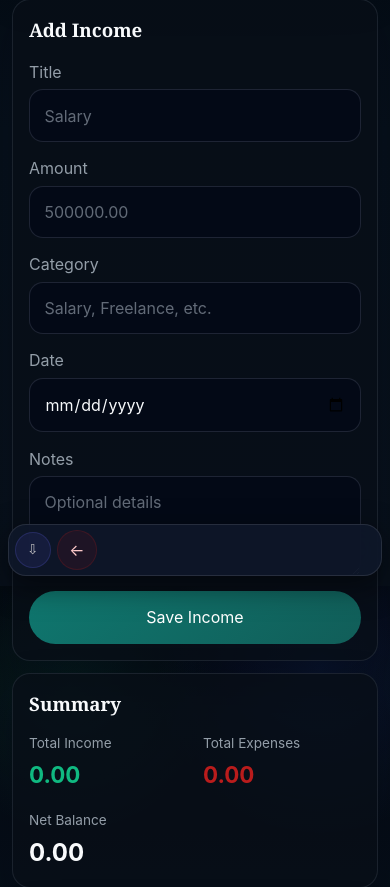
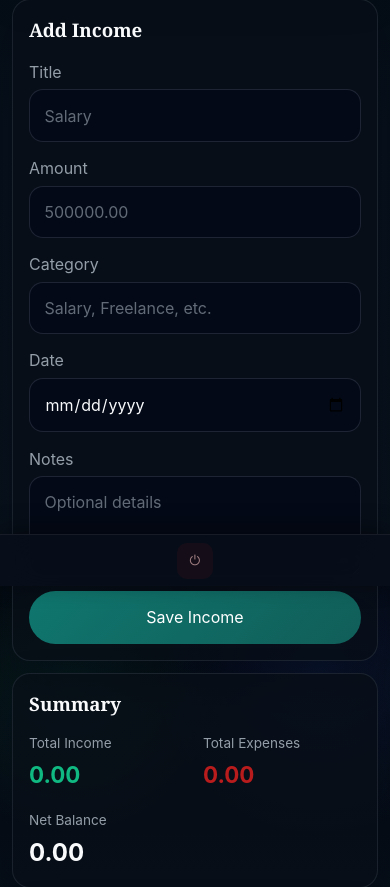
Before and after one commit to DeveloperGru141/expense_tracker, a Python web app: template templates/income.html in a window 390 px wide. Shown: the part 258-1145 px from the top of the page. Run offline with Jinja, Linux system fonts and the light colour scheme; the template is opened without the code that fills it, so the values that code supplies are empty.

Commit message:
Redesign mobile nav to professional bottom tab bar

```diff
--- a/static/style.css
+++ b/static/style.css
@@ -851,37 +851,35 @@ h1, h2, h3, h4, h5, h6 {
 }
 
 
-/* Mobile Bottom Navigation - Pill Style */
+/* Mobile Bottom Navigation - Professional Tab Bar */
 .mobile-nav {
     display: none;
     position: fixed;
-    bottom: 0.65rem;
-    left: 0.5rem;
-    right: 0.5rem;
+    bottom: 0;
+    left: 0;
+    right: 0;
     height: auto;
     min-height: 52px;
-    padding: 0.25rem 0.35rem;
-    background: rgba(15, 23, 42, 0.92);
-    backdrop-filter: blur(20px);
-    -webkit-backdrop-filter: blur(20px);
-    border: 1px solid rgba(255, 255, 255, 0.1);
-    border-radius: 18px;
+    padding: 0.35rem 0.5rem;
+    background: rgba(8, 14, 26, 0.96);
+    backdrop-filter: blur(24px);
+    -webkit-backdrop-filter: blur(24px);
+    border-top: 1px solid rgba(255, 255, 255, 0.06);
     z-index: 200;
     align-items: center;
-    justify-content: flex-start;
-    gap: 0.1rem;
-    box-shadow: 0 10px 30px rgba(0, 0, 0, 0.5);
-    overflow-x: auto;
-    -webkit-overflow-scrolling: touch;
-    scrollbar-width: none;
-    scroll-behavior: smooth;
-    scroll-snap-type: x proximity;
-    scroll-padding-inline: 1rem;
-    padding-bottom: max(0.25rem, env(safe-area-inset-bottom, 0px));
-}
-
-.mobile-nav::-webkit-scrollbar {
-    display: none;
+    justify-content: center;
+    gap: 0;
+    box-shadow: 0 -4px 24px rgba(0, 0, 0, 0.4);
+    padding-bottom: max(0.35rem, env(safe-area-inset-bottom, 0px));
+}
+
+.mobile-nav-inner {
+    display: flex;
+    align-items: center;
+    justify-content: space-around;
+    max-width: 500px;
+    width: 100%;
+    margin: 0 auto;
 }
 
 .mobile-nav-link {
@@ -889,57 +887,68 @@ h1, h2, h3, h4, h5, h6 {
     flex-direction: column;
     align-items: center;
     justify-content: center;
-    gap: 0.1rem;
-    padding: 0.25rem 0.6rem;
-    border-radius: 999px;
-    color: rgba(249, 245, 238, 0.6);
+    gap: 0.2rem;
+    padding: 0.3rem 0.4rem;
+    border-radius: 12px;
+    color: rgba(249, 245, 238, 0.45);
     text-decoration: none;
     font-size: 0.6rem;
     font-weight: 500;
     white-space: nowrap;
     transition: all 0.2s ease;
-    flex: 0 0 auto;
-    min-height: 40px;
+    flex: 1;
+    min-height: 44px;
+    max-width: 80px;
     -webkit-tap-highlight-color: transparent;
     user-select: none;
-    scroll-snap-align: center;
+    position: relative;
 }
 
 .mobile-nav-link .nav-icon {
-    font-size: 1rem;
+    font-size: 1.15rem;
     line-height: 1;
+    transition: transform 0.2s ease;
 }
 
 .mobile-nav-label {
-    font-size: 0.55rem;
+    font-size: 0.5rem;
     line-height: 1;
+    letter-spacing: 0.02em;
+    opacity: 0.85;
 }
 
 .mobile-nav-link.active {
     color: #ffffff;
-    background: rgba(15, 118, 110, 0.9);
-}
-
-.mobile-nav-link:hover, .mobile-nav-link:active {
+}
+
+.mobile-nav-link.active::before {
+    content: '';
+    position: absolute;
+    top: -1px;
+    left: 50%;
+    transform: translateX(-50%);
+    width: 24px;
+    height: 2px;
+    background: var(--primary, #0f766e);
+    border-radius: 0 0 2px 2px;
+}
+
+.mobile-nav-link.active .nav-icon {
+    transform: translateY(-1px);
+}
+
+.mobile-nav-link:active {
     color: #ffffff;
-    background: rgba(255, 255, 255, 0.1);
-}
-
-.mobile-logout-form {
-    display: flex;
-    align-items: center;
-    gap: 0.15rem;
-    padding-left: 0.3rem;
-    flex: 0 0 auto;
-}
-
-.mobile-install-btn {
+    background: rgba(255, 255, 255, 0.06);
+}
+
+.mobile-logout-button {
     min-width: 36px;
     height: 36px;
-    border-radius: 50%;
-    background: rgba(99, 102, 241, 0.1);
-    border: 1px solid rgba(99, 102, 241, 0.2);
-    color: rgba(249, 245, 238, 0.75);
+    border-radius: 10px;
+    background: rgba(185, 28, 28, 0.08);
+    border: none;
+    color: rgba(254, 202, 202, 0.6);
     font-size: 0.85rem;
     padding: 0;
     cursor: pointer;
@@ -949,30 +958,17 @@ h1, h2, h3, h4, h5, h6 {
     transition: all 0.2s ease;
 }
 
-.mobile-install-btn:hover {
-    background: rgba(99, 102, 241, 0.25);
-    color: #f9f5ee;
-}
-
-.mobile-logout-button {
-    min-width: 40px;
-    height: 40px;
-    border-radius: 50%;
-    background: rgba(185, 28, 28, 0.1);
-    border: 1px solid rgba(185, 28, 28, 0.2);
+.mobile-logout-button:hover, .mobile-logout-button:active {
+    background: rgba(185, 28, 28, 0.2);
     color: #fecaca;
-    font-size: 1rem;
-    padding: 0;
-    cursor: pointer;
-    display: flex;
-    align-items: center;
-    justify-content: center;
-    transition: all 0.2s ease;
-}
-
-.mobile-logout-button:hover, .mobile-logout-button:active {
-    background: rgba(185, 28, 28, 0.3);
-}
+}
+
+.mobile-logout-form {
+    display: flex;
+    align-items: center;
+}
+
+
 
 
 .page-header,
@@ -1904,18 +1900,6 @@ input:-webkit-autofill:focus {
         min-width: 100% !important;
     }
 
-    .mobile-nav-link {
-        padding: 0.2rem 0.45rem;
-        min-height: 36px;
-    }
-
-    .mobile-nav-link .nav-icon {
-        font-size: 0.85rem;
-    }
-
-    .mobile-nav-label {
-        font-size: 0.5rem;
-    }
 }
 
 @media (pointer: coarse) {
--- a/templates/base.html
+++ b/templates/base.html
@@ -55,6 +55,7 @@
         </main>
 
         <nav class="mobile-nav" id="mobileNav" aria-label="Mobile navigation">
+            <div class="mobile-nav-inner">
                 {% for item in nav_items %}
                     <a
                         href="{{ item.path }}"
@@ -65,11 +66,11 @@
                         <span class="mobile-nav-label">{{ item.name }}</span>
                     </a>
                 {% endfor %}
-            <button id="installAppMobile" class="mobile-install-btn" hidden title="Install App">&#x21E9;</button>
                 <form action="/logout" method="post" class="mobile-logout-form" data-exit="true">
                     <input type="hidden" name="csrf_token" value="{{ csrf_token }}">
-                <button type="button" class="mobile-logout-button" data-exit="true" aria-label="Sign Out">&#x2190;</button>
+                    <button type="button" class="mobile-logout-button" data-exit="true" aria-label="Sign Out">&#x23fb;</button>
                 </form>
+            </div>
         </nav>
     </div>
 </body>
```
Lines whose indentation alone changed are shown as unchanged.
